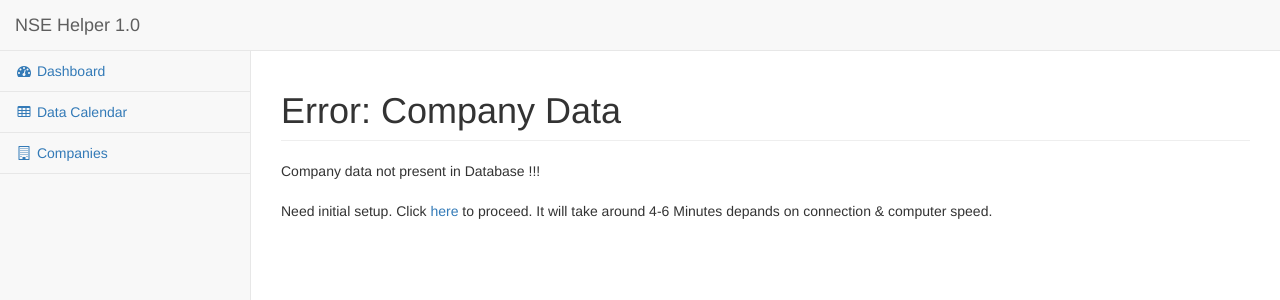
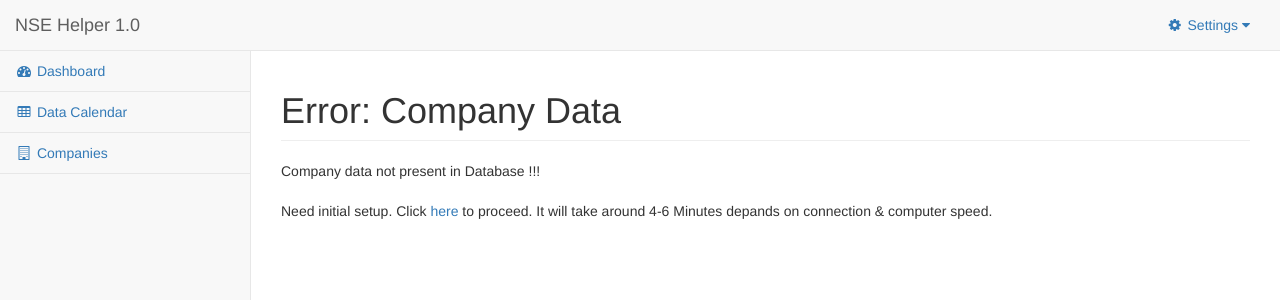
Before and after one commit to gdbhosale/NSE-Treading-Helper-PHP-MySQL, a CodeIgniter app: page /NSE-Treading-Helper-PHP-MySQL/index.php/calendar/index in a window 1280 px wide. Shown: the top 300 px of the page. Run offline with CodeIgniter, Linux system fonts and the light colour scheme.

Commit message:
Links added

```diff
--- a/application/views/includes/nav_top.php
+++ b/application/views/includes/nav_top.php
@@ -1,5 +1,6 @@
-<!--
+
 <ul class="nav navbar-top-links navbar-right">
+    <!--
     <li class="dropdown">
         <a class="dropdown-toggle" data-toggle="dropdown" href="#">
             <i class="fa fa-envelope fa-fw"></i>  <i class="fa fa-caret-down"></i>
@@ -198,5 +199,16 @@
             </li>
         </ul>
     </li>
+    -->
+    <li class="dropdown">
+        <a class="dropdown-toggle" data-toggle="dropdown" href="#">
+            <i class="fa fa-gear fa-fw"></i> Settings <i class="fa fa-caret-down"></i>
+        </a>
+        <ul class="dropdown-menu dropdown-user">
+            <li><a href="<?php echo $this->base_url; ?>/home/init_setup"><i class="fa fa-user fa-fw"></i> Clean All</a></li>
+            <li><a href="<?php echo $this->base_url; ?>/home/cleanComTables"><i class="fa fa-gear fa-fw"></i> Intial Setup</a></li>
+            <li class="divider"></li>
+            <li>Use with precautions... Or call +91-7350558900</li>
+        </ul>
+    </li>
 </ul>
--->
```
